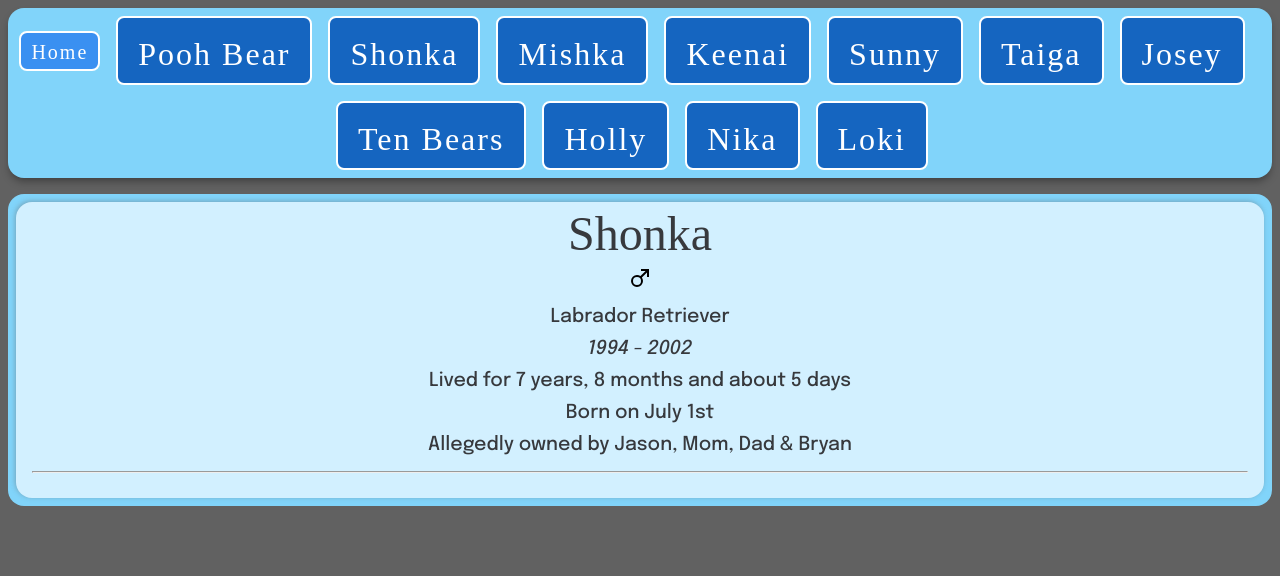
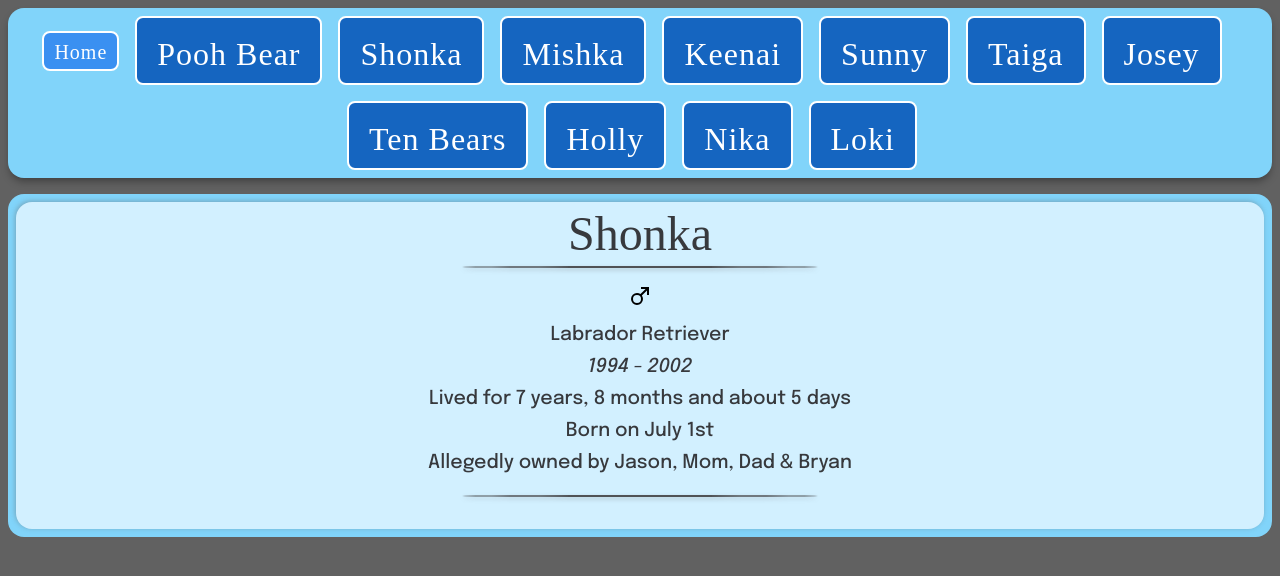
Before and after one commit to bneuswanger/puppy-portal, a React (Create React App) app: page / in a window 1280 px wide. Both pictures are taken after a click on the item "Shonka". Shown: the top 576 px of the page. Built offline with nearby package versions, Linux system fonts and the light colour scheme; a web font is replaced by a local one.

Commit message:
horizontal separator added

```diff
--- /dev/null
+++ b/src/components/UI/HorizontalSeparator.js
@@ -0,0 +1,11 @@
+import styles from './HorizontalSeparator.module.css';
+
+const HorizontalSeparator = () => {
+  return (
+    <div className={styles.container}>
+      <div className={styles.line}></div>
+    </div>
+  );
+};
+
+export default HorizontalSeparator;
--- /dev/null
+++ b/src/components/UI/HorizontalSeparator.module.css
@@ -0,0 +1,13 @@
+.container {
+    display: flex;
+    justify-content: center;
+    align-items: center;
+    margin: 1rem;
+}
+
+.line {
+    border-bottom: 2px solid rgb(80, 82, 85);
+    width: 30%;
+    box-shadow: 0px 2px 4px rgb(107, 106, 106, .4);
+    border-radius: 50%
+}
--- a/src/components/body/BodyDog.js
+++ b/src/components/body/BodyDog.js
@@ -1,6 +1,7 @@
 import styles from './BodyDog.module.css';
 import female from '../../assets/gender-female.svg';
 import male from '../../assets/gender-male.svg';
+import HorizontalSeparator from '../UI/HorizontalSeparator';
 
 const BodyDog = (props) => {
   const currentAgeLiveDog = () => {
@@ -196,11 +197,12 @@ const BodyDog = (props) => {
   return (
     <main>
       <h1>{props.dog.name}</h1>
+      <HorizontalSeparator />
       <img src={props.dog.sex === 'female' ? female : male} alt={props.dog.sex === 'female' ? 'female dog' : 'male dog'}></img>
       <p>{props.dog.breed}</p>
-      <time className={styles.time}>{props.dog.birthDate.getFullYear()} - </time>
-      {!props.dog.deathDate && <time className={styles.time}>present</time>}
-      {props.dog.deathDate && <time className={styles.time}>{props.dog.deathDate.getFullYear()}</time>}
+      <time className={styles.range}>{props.dog.birthDate.getFullYear()} - </time>
+      {!props.dog.deathDate && <time className={styles.range}>present</time>}
+      {props.dog.deathDate && <time className={styles.range}>{props.dog.deathDate.getFullYear()}</time>}
       {props.dog.deathDate && <p>Lived for {lifeSpan}</p>}
       {!props.dog.deathDate && <p>Currently {currentAge} old</p>}
       {props.dog.name === 'Nika' && (
@@ -216,7 +218,7 @@ const BodyDog = (props) => {
         </time>
       )}
       <p>Allegedly owned by {props.dog.owners}</p>
-      <hr></hr>
+      <HorizontalSeparator />
     </main>
   );
 };
--- a/src/components/body/BodyDog.module.css
+++ b/src/components/body/BodyDog.module.css
@@ -19,6 +19,6 @@ h1 {
     margin-bottom: 1rem;
 }
 
-.time {
+.range {
     font-style: italic;
 }
--- a/src/components/navbar/Navbar.module.css
+++ b/src/components/navbar/Navbar.module.css
@@ -14,7 +14,7 @@ ul {
     max-width: 1300px;
     font-family: 'Gluten', cursive;
     font-weight: 350;
-    letter-spacing: 2px;
+    letter-spacing: 1px;
 }
 
 li {
--- a/src/dogData.js
+++ b/src/dogData.js
@@ -9,7 +9,7 @@ module.exports.dogs = [
     sex: 'male',
     images: {
       profile: {
-        url: 'rename pic you send as profile.jpg',
+        url: 'https://res.cloudinary.com/dktwpnsqc/image/upload/v1648738904/Dog%20Project/Profile%20Square%20500px/PoohBear-Profile_tynm7q.jpg',
       },
       puppy: {
         url: 'rename pic puppy.jpg',
@@ -59,7 +59,7 @@ module.exports.dogs = [
     sex: 'male',
     images: {
       profile: {
-        url: 'rename pic you send as profile.jpg',
+        url: 'https://res.cloudinary.com/dktwpnsqc/image/upload/v1648738904/Dog%20Project/Profile%20Square%20500px/Shonka-Profile_rakr7h.jpg',
       },
       puppy: {
         url: 'rename pic puppy.jpg',
@@ -109,7 +109,7 @@ module.exports.dogs = [
     sex: 'male',
     images: {
       profile: {
-        url: 'rename pic you send as profile.jpg',
+        url: 'https://res.cloudinary.com/dktwpnsqc/image/upload/v1648738904/Dog%20Project/Profile%20Square%20500px/Mishka-Profile_yzrzoi.jpg',
       },
       puppy: {
         url: 'rename pic puppy.jpg',
```
